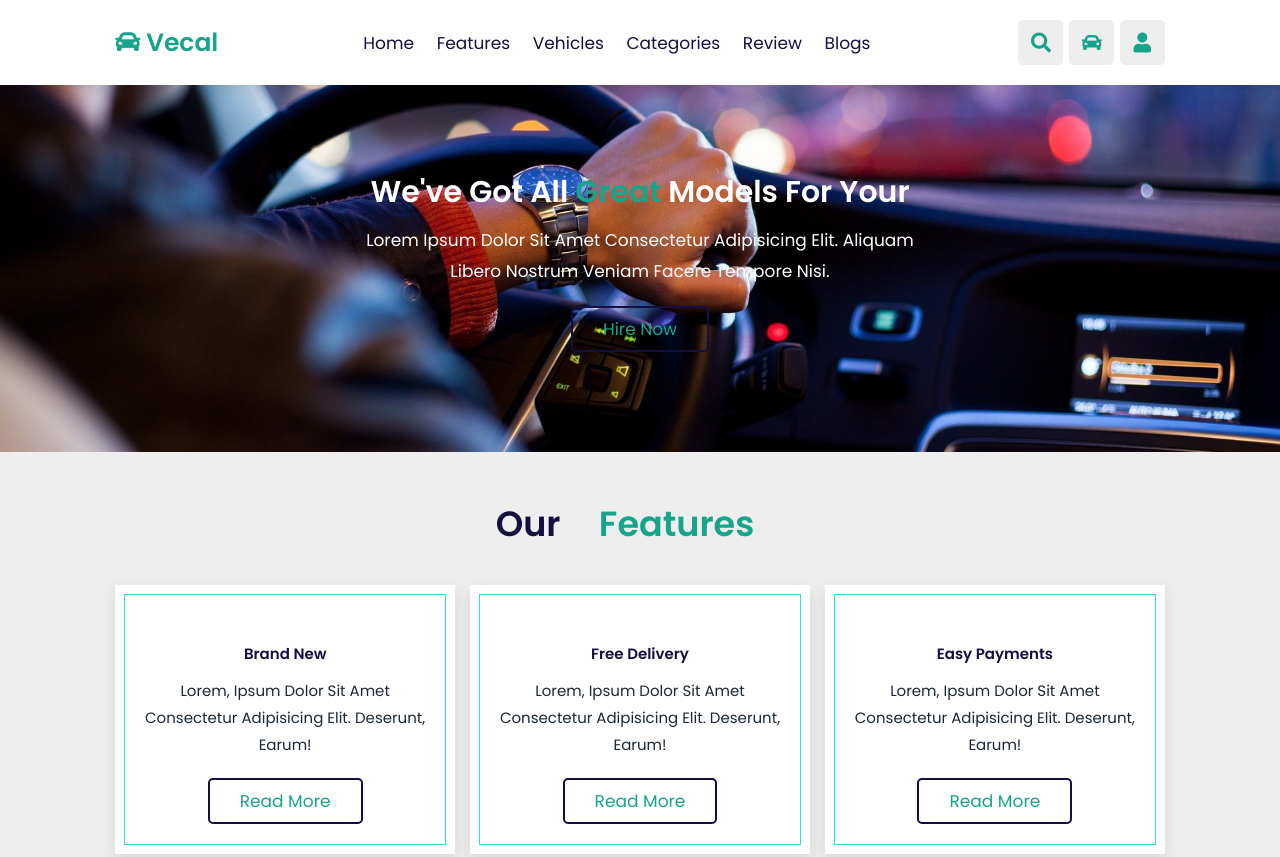
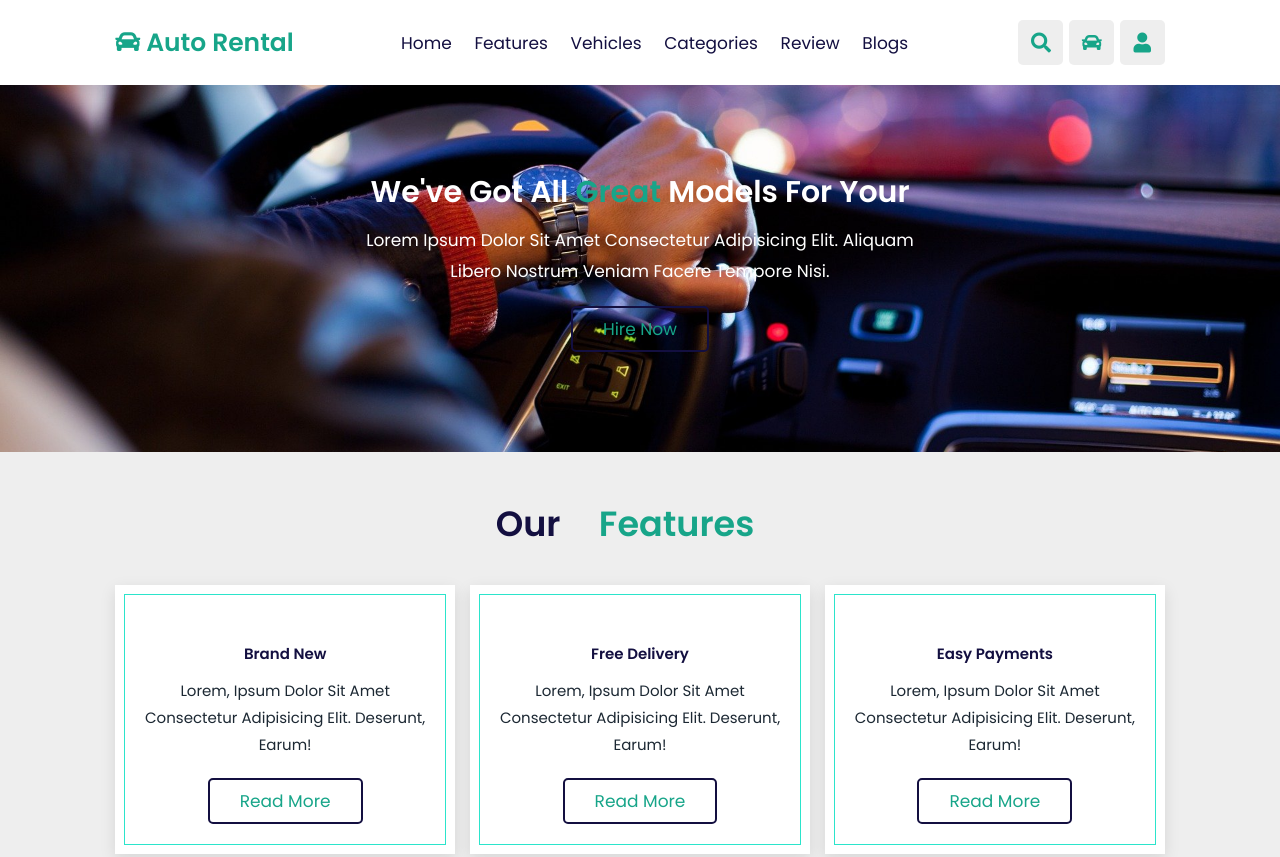
Before and after one commit to Vgogichashvili/rental-website, a plain HTML site: page index.html in a window 1280 px wide. Shown: the top 857 px of the page. Drawn offline with nearby package versions, Linux system fonts and the light colour scheme.

Commit message:
Update index.html

```diff
--- a/index.html
+++ b/index.html
@@ -21,7 +21,7 @@
 
 <header class="header">
 
-    <a href="#" class="logo"> <i class="fas fa-car"></i> Vecal </a>
+    <a href="#" class="logo"> <i class="fas fa-car"></i> Auto rental </a>
 
     <nav class="navbar">
         <a href="#home">home</a>
@@ -350,7 +350,7 @@
 <section class="footer">
     <div class="box-container">
         <div class="box">
-            <h3>Vecal <i class="fas fa-car"></i></h3>
+            <h3>Auto rental <i class="fas fa-car"></i></h3>
             <p>Lorem ipsum dolor sit, amet consectur adipisicin elit
                 Unde sunt fugiat dolore ipsum id est maxime ad tempore quasi tenetur
             </p>
```
